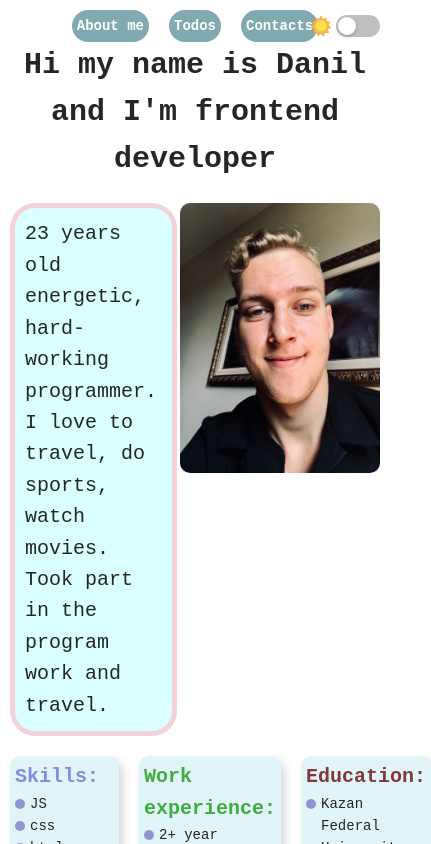
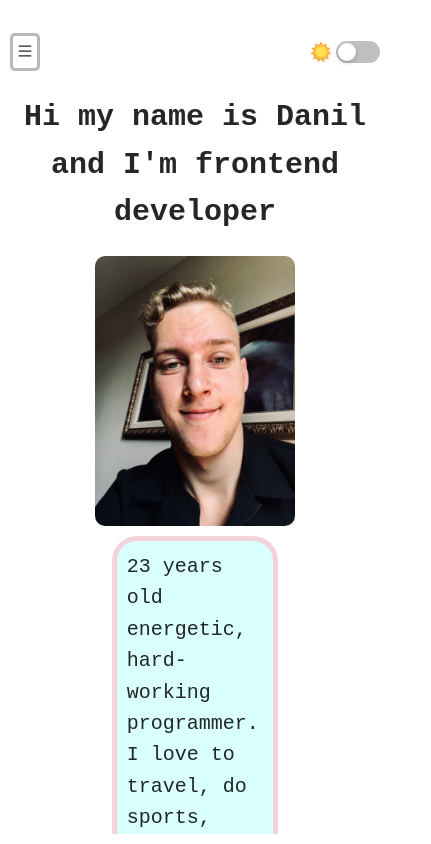
Before and after one commit to UnDanilka/dan_app, a React (Create React App) app: page / in a window 390 px wide. Shown: the top 844 px of the page, 431 px wide, since content can reach past the window. Built offline with nearby package versions, Linux system fonts and the light colour scheme.

Commit message:
feat:sized about page

```diff
--- a/package.json
+++ b/package.json
@@ -30,7 +30,8 @@
     "test": "react-scripts test",
     "eject": "react-scripts eject",
     "predeploy": "yarn run build",
-    "deploy": "gh-pages -d build"
+    "deploy": "gh-pages -d build",
+    "dev": "react-scripts start"
   },
   "eslintConfig": {
     "extends": [
--- a/src/components/About/About.css
+++ b/src/components/About/About.css
@@ -3,6 +3,7 @@
   flex-grow: 1;
   flex-direction: column;
   justify-content: space-between;
+  overflow: scroll;
 }
 
 .about_welcome {
@@ -20,6 +21,7 @@
 .about_personal {
   display: flex;
   justify-content: space-between;
+  flex-direction: row-reverse;
   margin-top: 20px;
 }
 
@@ -30,6 +32,7 @@
   border-radius: 25px;
   padding: 10px;
   width: 45%;
+  min-width: 150px;
   font-size: 20px;
 }
 
@@ -65,3 +68,14 @@
   border-radius: 50%;
   background-color: rgba(103, 103, 190, 0.678);
 }
+
+@media (max-width: 500px) {
+  .about_personal {
+    align-items: center;
+    flex-direction: column;
+    gap: 10px;
+  }
+  .about_container {
+    flex-direction: column;
+  }
+}
--- a/src/components/About/About.tsx
+++ b/src/components/About/About.tsx
@@ -39,17 +39,17 @@ const About = () => {
       <div className="about_welcome">
         Hi my name is Danil and I'm frontend developer
       </div>
-      <div className="about_personal">
-        <div className="about_text">
-          23 years old energetic, hard-working programmer. I love to travel, do
-          sports, watch movies. Took part in the program work and travel.
-        </div>
+      <div className="about_personal ">
         <div>
           <img
             className="about_photo"
             src={theme === "light" ? photo : photo_dark}
             alt="my face"
           />
+        </div>
+        <div className="about_text">
+          23 years old energetic, hard-working programmer. I love to travel, do
+          sports, watch movies. Took part in the program work and travel.
         </div>
       </div>
       <div className="about_container">
--- a/src/components/Contacts/Contacts.css
+++ b/src/components/Contacts/Contacts.css
@@ -3,6 +3,7 @@
   display: flex;
   flex-direction: column;
   justify-content: center;
+  overflow: scroll;
 }
 
 .contact {
--- a/src/components/Navigation/Navigation.css
+++ b/src/components/Navigation/Navigation.css
@@ -1,10 +1,30 @@
 .navigation {
   width: 100%;
-  height: 10vh;
+  min-height: 10vh;
   display: flex;
   justify-content: center;
   position: sticky;
   align-items: center;
+}
+.navigation_small {
+  width: 100%;
+  min-height: 10vh;
+  display: none;
+  position: sticky;
+  align-items: center;
+}
+
+.navigation_menu {
+  transition: all 0.3s ease-in-out;
+  padding: 5px;
+  border: 3px solid rgba(128, 128, 128, 0.562);
+  border-radius: 5px;
+}
+
+.navigation_menu:hover {
+  cursor: pointer;
+  border-color: rgb(75, 162, 184);
+  color: rgb(75, 162, 184);
 }
 
 .links {
@@ -25,3 +45,17 @@
   color: rgb(255, 255, 255);
   transform: scale(1.2);
 }
+
+.link_menu {
+  font-weight: 600;
+  color: white;
+}
+
+@media (max-width: 700px) {
+  .navigation {
+    display: none;
+  }
+  .navigation_small {
+    display: flex;
+  }
+}
--- a/src/components/Navigation/Navigation.tsx
+++ b/src/components/Navigation/Navigation.tsx
@@ -1,10 +1,26 @@
-import React from "react";
 import Theme from "../Theme/Theme";
 import "./Navigation.css";
 import { Link } from "react-router-dom";
+import { MenuOutlined } from "@ant-design/icons";
+import { Tooltip } from "antd";
 
 const Navigation = () => {
+  const linksSmall = (
+    <div style={{ display: "flex", flexDirection: "column" }}>
+      <Link className="link_menu" to="/">
+        About me
+      </Link>
+      <Link className="link_menu" to="/todos">
+        Todos
+      </Link>
+      <Link className="link_menu" to="/contacts">
+        Contacts
+      </Link>
+    </div>
+  );
+
   return (
+    <>
       <div className="navigation">
         <div className="links">
           <Link className="link" to="/">
@@ -19,6 +35,21 @@ const Navigation = () => {
         </div>
         <Theme />
       </div>
+      <div className="navigation_small">
+        <Tooltip
+          overlayInnerStyle={{ borderRadius: "15px" }}
+          color="#1d3b42c3"
+          placement="bottomLeft"
+          title={linksSmall}
+        >
+          <div className="navigation_menu">
+            <MenuOutlined />
+          </div>
+        </Tooltip>
+
+        <Theme />
+      </div>
+    </>
   );
 };
 
--- a/src/components/Todos/Todos.css
+++ b/src/components/Todos/Todos.css
@@ -2,6 +2,8 @@
   display: flex;
   flex-direction: column;
   align-items: center;
+  flex: 1;
+  overflow: scroll;
 }
 
 .todos_again {
--- a/src/components/Todos/Todos.tsx
+++ b/src/components/Todos/Todos.tsx
@@ -46,6 +46,7 @@ const Todos = () => {
           Send
         </Button>
       </div>
+      <div className="todos_list">
         {isLoading
           ? "loading"
           : data.map((item: Itodo) => {
@@ -62,6 +63,7 @@ const Todos = () => {
               );
             })}
       </div>
+    </div>
   );
 };
 
```
Lines whose indentation alone changed are shown as unchanged.
